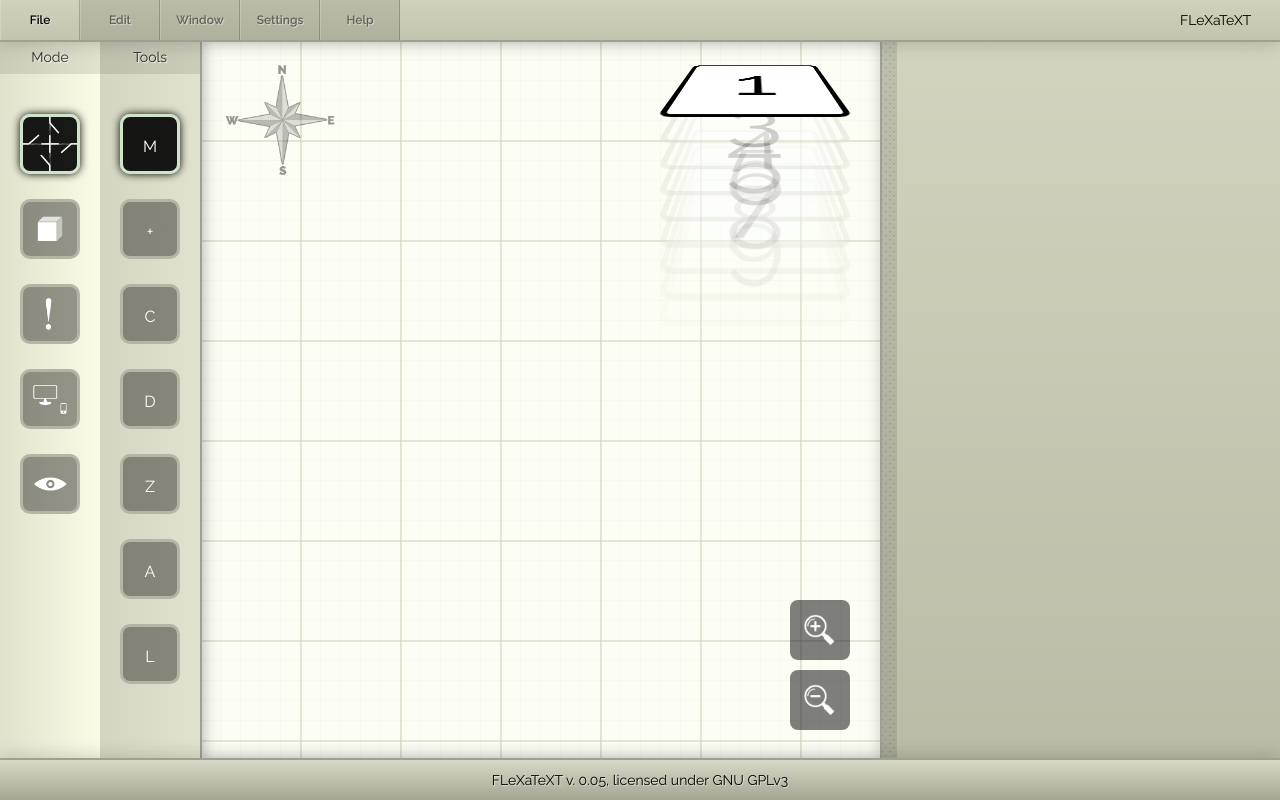
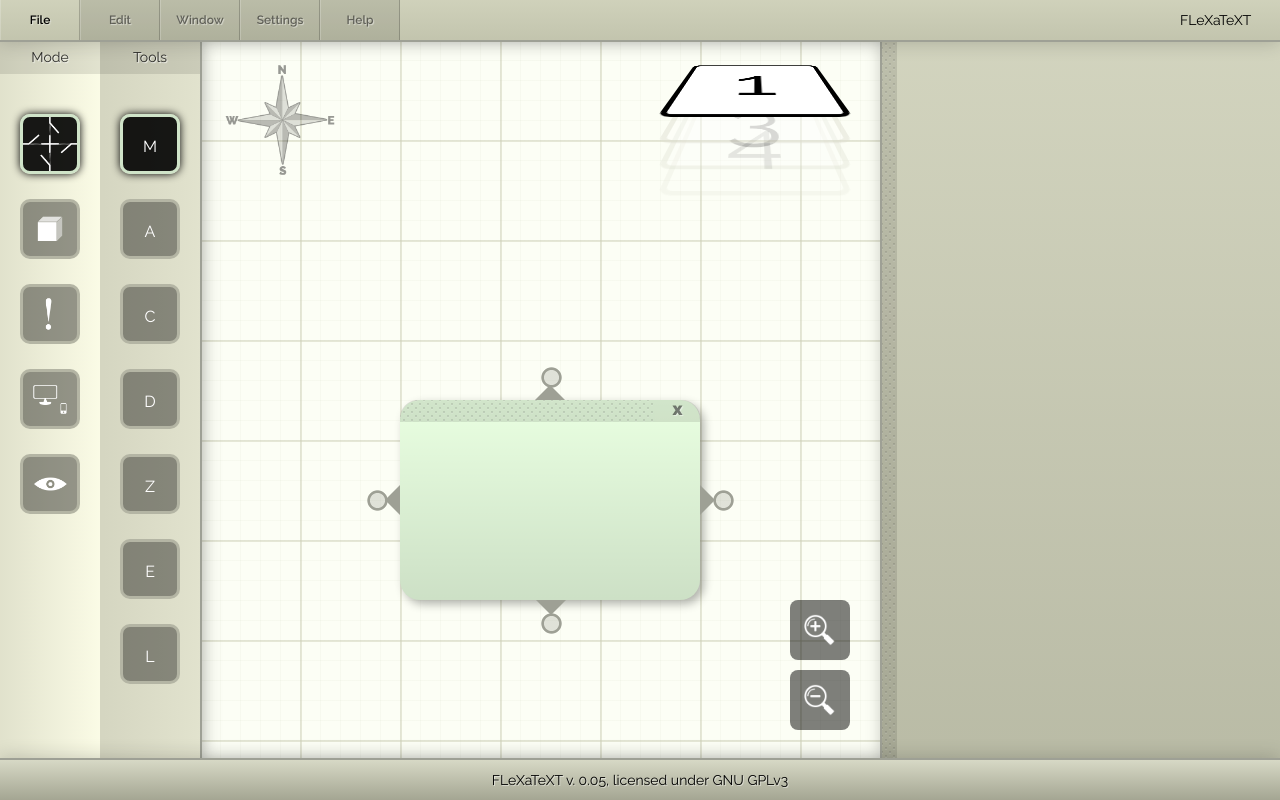
Before and after one commit to benjaminpaine/FLeXaTeXT, a plain HTML site: page index.html in a window 1280 px wide. Drawn offline with Linux system fonts and the light colour scheme.

Commit message:
More UU  Please enter the commit message for your changes. Lines starting

```diff
--- a/css/flexatext-objects.css
+++ b/css/flexatext-objects.css
@@ -236,3 +236,123 @@ div#objectLayer > div#objects > div.object > div.objBar > div.objX:active
     color: black;
     background-color: rgba(255,255,255,0.2);
 }
+
+div#objectLayer > div#objects > div.object > div.handles > div.link > div.circle
+{
+    position: absolute;
+    width: 25px;
+    height: 25px;
+    background: radial-gradient( circle, rgba(158,160,149,0.3) 40%, #9EA095 45%, #9EA095 55%, transparent 60%);
+}
+
+div#objectLayer > div#objects > div.object > div.handles > div.link > div.tri
+{
+    position: absolute;
+    width: 25px;
+    height: 25px;
+
+}
+
+div#objectLayer > div#objects > div.object > div.handles > div.link.westLink
+{
+    position: absolute;
+    width: 25px;
+    height: 5px;
+    top: 50%;
+    margin-top:-2.5px;
+    left: -25px;
+    cursor: pointer;
+}
+
+div#objectLayer > div#objects > div.object > div.handles > div.link.westLink > div.circle
+{
+    left: -10px;
+    top: -10px;
+}
+
+div#objectLayer > div#objects > div.object > div.handles > div.link.westLink > div.tri
+{
+    top: -12.5px;
+    right: 0px;
+    border-right: 15px solid #9EA095;
+    border-top: 15px solid transparent;
+    border-bottom: 15px solid transparent;
+}
+
+div#objectLayer > div#objects > div.object > div.handles > div.link.eastLink
+{
+    position: absolute;
+    width: 25px;
+    height: 5px;
+    top: 50%;
+    margin-top:-2.5px;
+    right: -25px;
+    cursor: pointer;
+}
+
+div#objectLayer > div#objects > div.object > div.handles > div.link.eastLink > div.circle
+{
+    right: -11px;
+    top: -10px;
+}
+
+div#objectLayer > div#objects > div.object > div.handles > div.link.eastLink > div.tri
+{
+    top: -12.5px;
+    right: 0px;
+    border-left: 15px solid #9EA095;
+    border-top: 15px solid transparent;
+    border-bottom: 15px solid transparent;
+}
+
+div#objectLayer > div#objects > div.object > div.handles > div.link.northLink
+{
+    position: absolute;
+    width: 5px;
+    height: 25px;
+    left: 50%;
+    margin-left:-2.5px;
+    top: -25px;
+    cursor: pointer;
+}
+
+div#objectLayer > div#objects > div.object > div.handles > div.link.northLink > div.circle
+{
+    right: -11px;
+    top: -10px;
+}
+
+div#objectLayer > div#objects > div.object > div.handles > div.link.northLink > div.tri
+{
+    top: 0px;
+    right: -12.5px;
+    border-bottom: 15px solid #9EA095;
+    border-left: 15px solid transparent;
+    border-right: 15px solid transparent;
+}
+
+div#objectLayer > div#objects > div.object > div.handles > div.link.southLink
+{
+    position: absolute;
+    width: 5px;
+    height: 25px;
+    left: 50%;
+    margin-left:-2.5px;
+    bottom: -25px;
+    cursor: pointer;
+}
+
+div#objectLayer > div#objects > div.object > div.handles > div.link.southLink > div.circle
+{
+    right: -11px;
+    bottom: -11px;
+}
+
+div#objectLayer > div#objects > div.object > div.handles > div.link.southLink > div.tri
+{
+    bottom: 0px;
+    right: -13px;
+    border-top: 15px solid #9EA095;
+    border-left: 15px solid transparent;
+    border-right: 15px solid transparent;
+}
--- a/index.html
+++ b/index.html
@@ -21,7 +21,35 @@
     <body>
         <div id="objectLayer">
             <div id = "objects">
+                <div class="object room" style="left:400px;top:400px;" lbase=400 tbase=400>
+                    <div class="objBar">
+                        <div class="grabBar">
 
+                        </div>
+                        <div class="objX">x</div>
+                    </div>
+                    <div class="handles">
+                        <div class="link westLink">
+                            <div class = "circle"></div>
+                            <div class = "tri"></div>
+                        </div>
+                        <div class="link eastLink">
+                            <div class = "circle"></div>
+                            <div class = "tri"></div>
+                        </div>
+                        <div class="link northLink">
+                            <div class = "circle"></div>
+                            <div class = "tri"></div>
+                        </div>
+                        <div class="link southLink">
+                            <div class = "circle"></div>
+                            <div class = "tri"></div>
+                        </div>
+                    </div>
+                    <div class="body">
+
+                    </div>
+                </div>
             </div>
             <div id = "tools">
                 <div id = "compass"></div>
@@ -29,11 +57,6 @@
                 <div id = "zoomMinus" tooltip = "[Mousewheel Down] Zoom Out"></div>
                 <div id = "layerMenu">
                     <div class = "layer active"></div>
-                    <div class = "layer"></div>
-                    <div class = "layer"></div>
-                    <div class = "layer"></div>
-                    <div class = "layer"></div>
-                    <div class = "layer"></div>
                     <div class = "layer"></div>
                     <div class = "layer"></div>
                     <div class = "layer"></div>
@@ -90,12 +113,12 @@
                     <div class="label">Tools</div>
                     <div class="contextSubMenu active" id="rooms">
                         <div class="menuItem active" id="move" tooltip="[M] Move and Delete Rooms" shortcut = "m">M</div>
-                        <div class="menuItem" id="add" tooltip="[A] Add Rooms" shortcut = "a">+</div>
-                        <div class="menuItem" id="connection" tooltip="[C] Select and edit room connections, doors, locks, etc.">C</div>
-                        <div class="menuItem" id="description" tooltip="[D] Edit a room&#39;s description, name, and other settings">D</div>
-                        <div class="menuItem" id="zoomextents" tooltip="[Z] Zoom window to show all rooms (on this level)">Z</div>
-                        <div class="menuItem" id="align" tooltip="[A] Align all rooms in this window in a grid based on connections">A</div>
-                        <div class="menuItem" id="list" tooltip="[L] Switch to list view">L</div>
+                        <div class="menuItem" id="add" tooltip="[A] Add Rooms" shortcut = "a">A</div>
+                        <div class="menuItem" id="connection" tooltip="[C] Select and edit room connections, doors, locks, etc." shortcut="c" >C</div>
+                        <div class="menuItem" id="description" tooltip="[D] Edit a room&#39;s description, name, and other settings" shortcut="d" >D</div>
+                        <div class="menuItem" id="zoomextents" tooltip="[Z] Zoom window to show all rooms (on this level)" shortcut="z">Z</div>
+                        <div class="menuItem" id="align" tooltip="[E] Align all rooms in this window in a grid based on connections" shortcut="e" >E</div>
+                        <div class="menuItem" id="list" tooltip="[L] Switch to list view" shortcut = "l">L</div>
                     </div>
                     <div class="contextSubMenu" id="objects">
                         <div class="menuItem active" id="add" tooltip="[A] Add Rooms">+</div>
```
